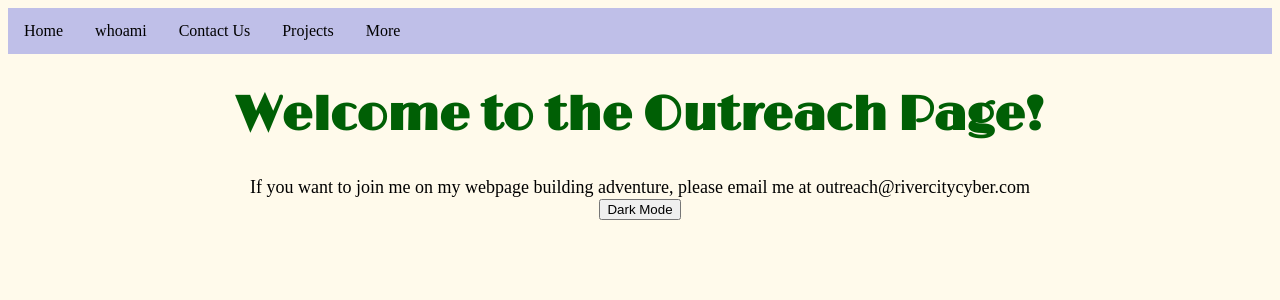
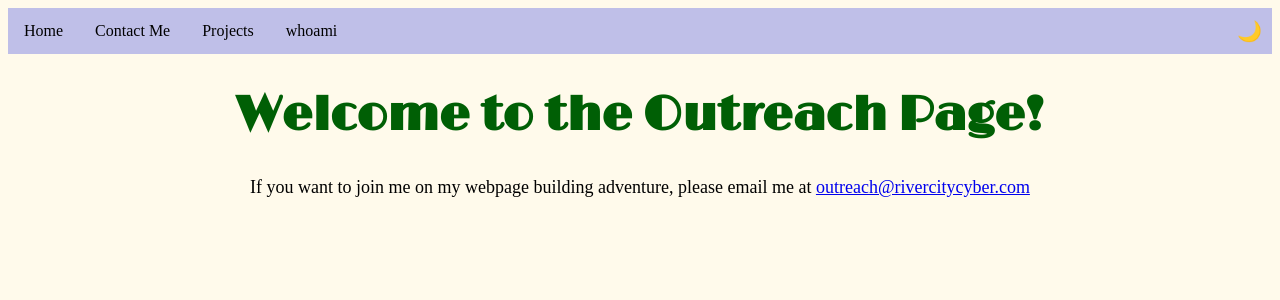
Before and after one commit to RiverCityCyber/dev, a PHP site: page /html/outreach.html in a window 1280 px wide. Shown: the top 300 px of the page. Run offline with PHP 8.4, Linux system fonts and the light colour scheme.

Commit message:
Pushed drk-mode-btn to navbar top right Change btn to sun/moon icon

```diff
--- a/home.css
+++ b/home.css
@@ -50,9 +50,21 @@ h1 {
     color: var(--ptxt-c);
 }
 
+.drk-mode-btn {
+    color: var(--ptxt-c);
+    border: none;
+    padding: 0px 10px;
+    cursor: pointer;
+    font-size: 20px;
+    background: none;
+    margin-left: auto;
+}
+
 .navbar {
     overflow: hidden;
     background-color: var(--bkgr-c-2);
+    display: flex;
+    align-items: left;
 }
 
 /* Links inside the navbar */
@@ -80,15 +92,13 @@ h1 {
     padding: 14px 16px;
     background-color: inherit;
     font-family: inherit;
-    /* Important for vertical align on mobile phones */
     margin: 0;
-    /* Important for vertical align on mobile phones */
 }
 
 /* Highlight color when hovering over choice*/
-.navbar a:hover,
 .dropdown:hover .dropbtn {
     background-color: var(--navbar-c);
+    cursor: pointer;
 }
 
 /* Dropdown content (hidden by default) */
--- a/html/outreach.html
+++ b/html/outreach.html
@@ -15,22 +15,22 @@
 <body class="center">
     <div class="navbar">
         <a href="index.html">Home</a>
-        <a href="bio.html">whoami</a>
-        <a href="outreach.html">Contact Us</a>
+        <a href="outreach.html">Contact Me</a>
         <a href="projects.html">Projects</a>
         <div class="dropdown">
-            <button class="dropbtn">More</button>
+            <button id="whoami" class="dropbtn" onclick="window.location.href='bio.html'">whoami</button>
             <div class="dropdown-content">
                 <a href="#about.html">About</a>
                 <a href="#blog.html">Blog</a>
                 <a href="#gallery.html">Gallery</a>
             </div>
         </div>
+        <button id="dm-toggle" class="drk-mode-btn">🌙</button>
     </div>
 
     <h1>Welcome to the Outreach Page!</h1>
-    <div>If you want to join me on my webpage building adventure, please email me at outreach@rivercitycyber.com</div>
-    <button id="dm-toggle">Toggle Mode</button>
+    <div>If you want to join me on my webpage building adventure, please email me at <a
+            href="mailto:outreach@rivercitycyber.com">outreach@rivercitycyber.com</a></div>
 </body>
 
 </html>
--- a/script.js
+++ b/script.js
@@ -7,11 +7,11 @@ document.addEventListener('DOMContentLoaded', function () {
         if (selectedMode === 'dark') {
             document.body.classList.add('dark-mode');
             document.body.classList.remove('light-mode');
-            toggle.textContent = 'Light Mode';
+            toggle.textContent = '☀️';
         } else {
             document.body.classList.add('light-mode');
             document.body.classList.remove('dark-mode');
-            toggle.textContent = 'Dark Mode';
+            toggle.textContent = '🌙';
         }
         mode = selectedMode;
         localStorage.mode = selectedMode;
```
Also changed, not shown: html/bio.html (+4 -4 lines), html/index.html (+3 -4 lines), html/projects.html (+3 -4 lines).
